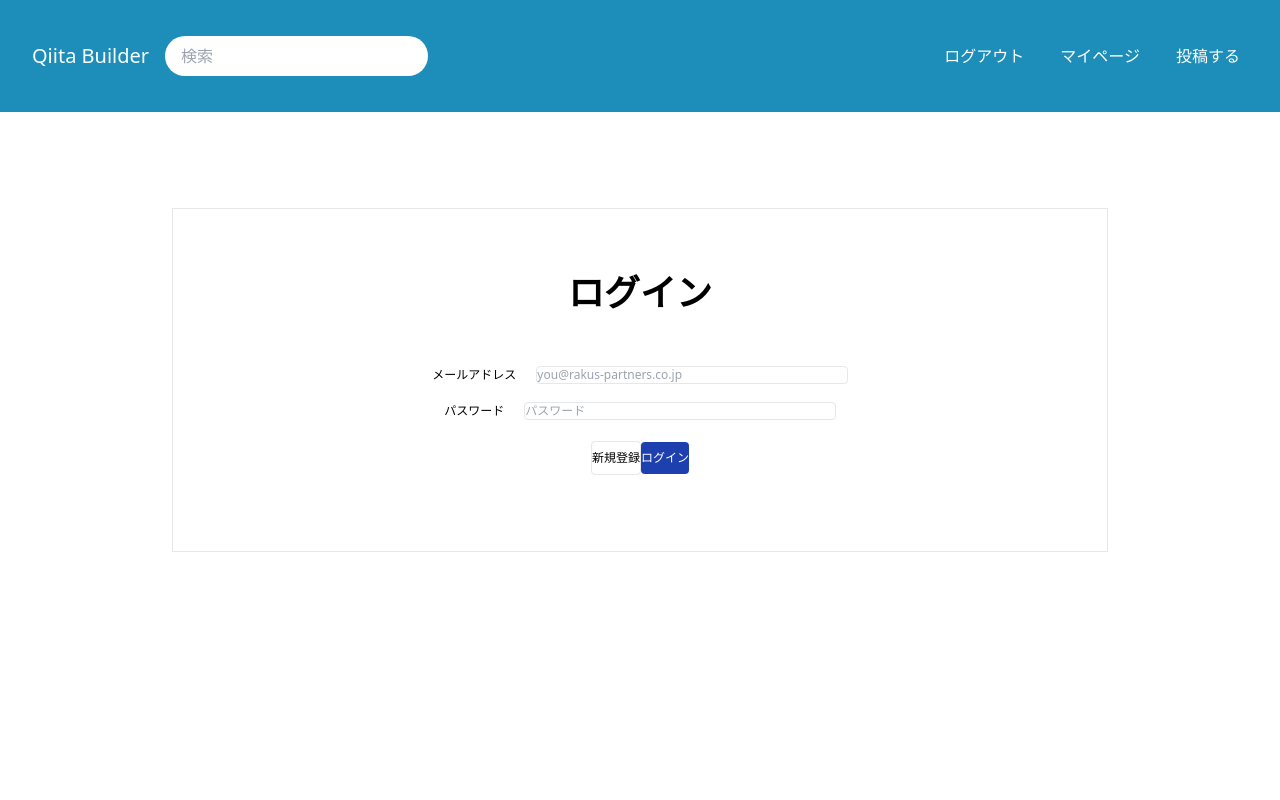
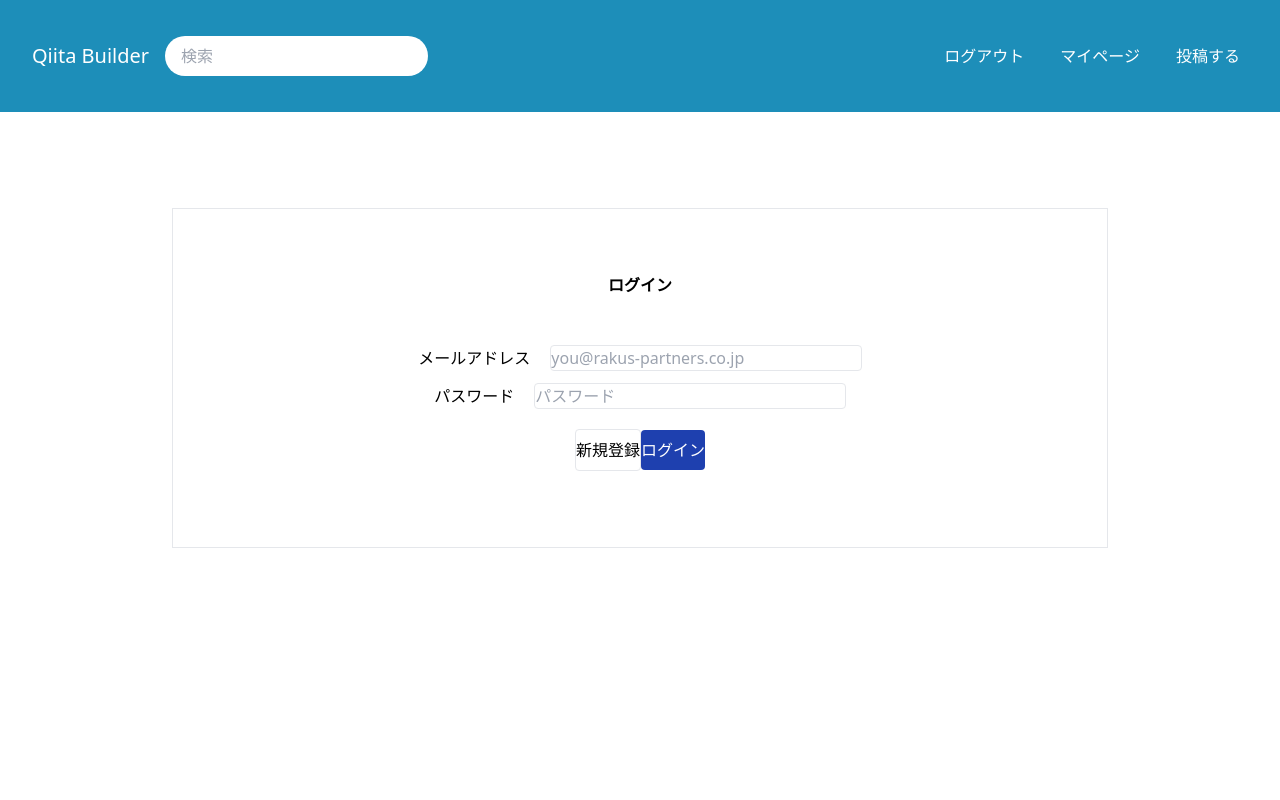
Before and after one commit to KonishiTatsuki/qiita-builder, a Nuxt app: page /login in a window 1280 px wide. Shown: the top 800 px of the page. Built offline with nearby package versions, Linux system fonts and the light colour scheme.

Commit message:
ログイン画面作成

```diff
--- a/pages/login.vue
+++ b/pages/login.vue
@@ -23,36 +23,38 @@
       <div class="flex justify-center mt-20">
         <div class="w-9/12 border">
           <div class="my-16 text-center">
-            <h2 class="text-4xl font-bold">ログイン</h2>
+            <h1 class="title font-bold">ログイン</h1>
             <form action="/form/login" method="POST" class="mt-12">
               <div></div>
               <div class="mb-3">
-                <label class="text-xs pr-5">メールアドレス</label>
+                <label class=" pr-5">メールアドレス</label>
                 <input
                   type="email"
                   placeholder="you@rakus-partners.co.jp"
                   name="email"
-                  class="text-xs w-4/12 border rounded"
+                  maxlength='30'
+                  class=" w-4/12 border rounded "
                 />
               </div>
               <div class="mb-5">
-                <label class="text-xs pr-5">パスワード</label>
+                <label class=" pr-5">パスワード</label>
                 <input
                   type="password"
                   placeholder="パスワード"
                   name="password"
-                  class="text-xs w-4/12 border rounded"
+                  maxlength='30'
+                  class=" w-4/12 border rounded"
                 />
               </div>
               <button
                 type="submit"
-                class="mb-3 text-xs w-4/10 py-2 border rounded hover:opacity-75"
+                class="mb-3  w-4/10 py-2 border rounded hover:opacity-75"
               >
                 新規登録
               </button>
               <button
                 type="submit"
-                class="mb-3 text-xs w-4/10 bg-blue-800 text-white py-2 rounded hover:opacity-75"
+                class="mb-3  w-4/10 bg-blue-800 text-white py-2 rounded hover:opacity-75"
               >
                 ログイン
               </button>
```
